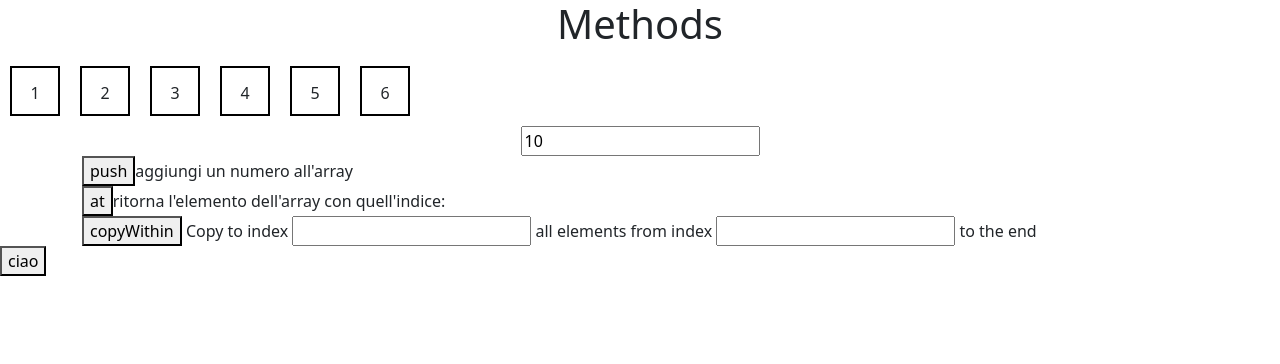
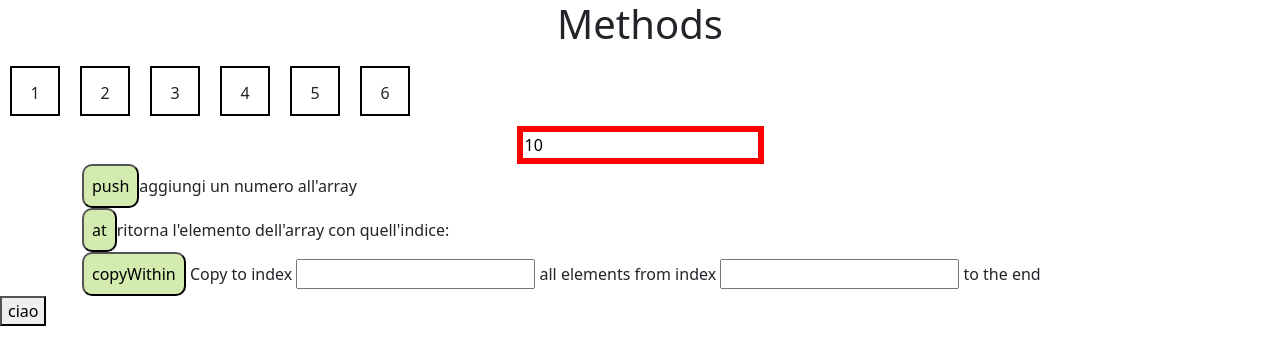
Before and after one commit to Federicaye/fundamentals, a Vue app: page / in a window 1280 px wide. Shown: the top 364 px of the page. Built offline with nearby package versions, Linux system fonts and the light colour scheme.

Commit message:
style button

```diff
--- a/src/App.vue
+++ b/src/App.vue
@@ -2,18 +2,18 @@
   <div>
     <h1>Methods</h1>
     <ArraysComponent />
-    <div class="insertNumber"><input type="number" v-model="data.numberUser"></div>
+    <div class="insertNumber"><input type="number" v-model="data.numberUser" class="inputNumber"></div>
     <div class="container">
       <div>
-        <button @click="data.actions.pushArray(data.numberUser)">push</button>
+        <button @click="data.actions.pushArray(data.numberUser)" class="button-green">push</button>
         <span>aggiungi un numero all'array</span>
       </div>
       <div>
-        <button @click="data.actions.atArray(data.numberUser)">at</button>
+        <button @click="data.actions.atArray(data.numberUser)" class="button-green">at</button>
         <span>ritorna l'elemento dell'array con quell'indice: {{ data.numberAt }}</span>
       </div>
        <div>
-        <button @click="data.actions.copyWithinArray(data.x, data.y)">copyWithin</button>
+        <button @click="data.actions.copyWithinArray(data.x, data.y)" class="button-green">copyWithin</button>
         <span>  Copy to index <input type="number" v-model="data.x"> all elements from index <input type="number" v-model="data.y"> to the end</span>
       </div>
     </div>
@@ -47,5 +47,16 @@ h1 {
 
 .insertNumber {
   text-align: center;
+
+}
+
+.inputNumber {
+  border: 6px solid red;
+}
+
+.button-green {
+  padding: 8px;
+  background-color: rgb(211, 235, 175);
+  border-radius: 10px;
 }
 </style>
```
